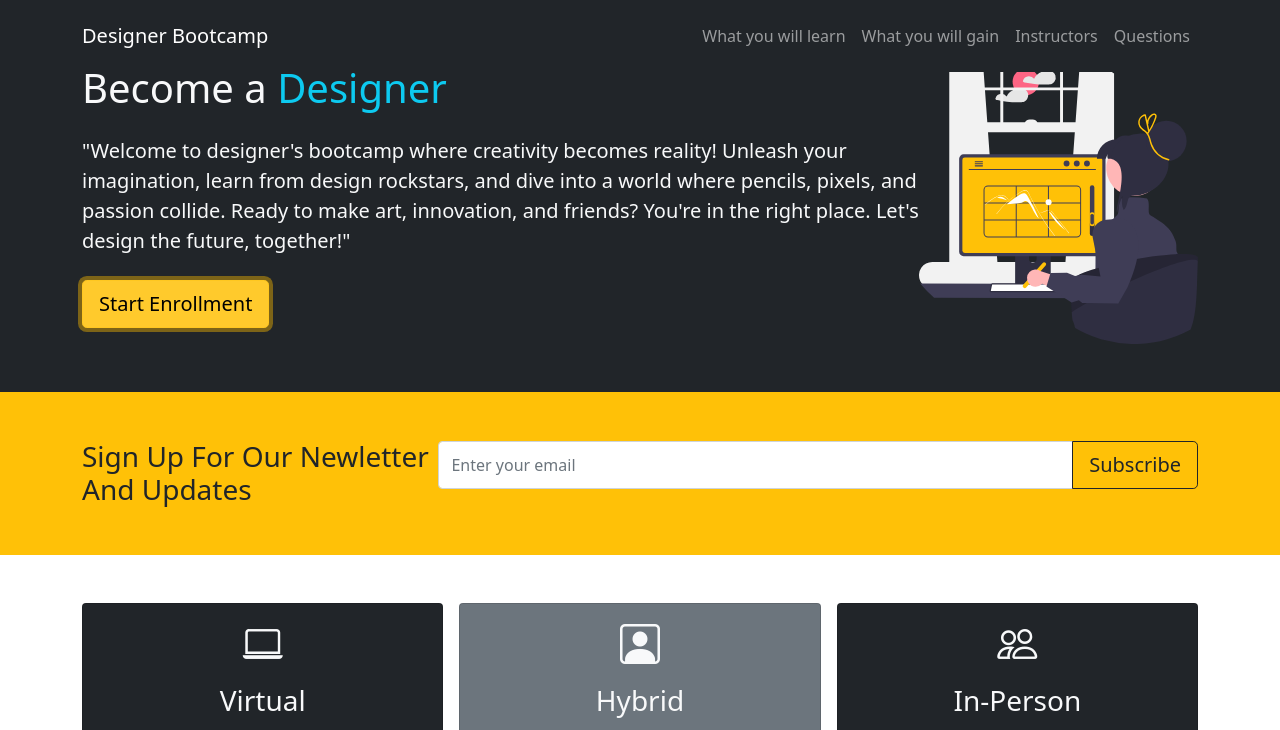
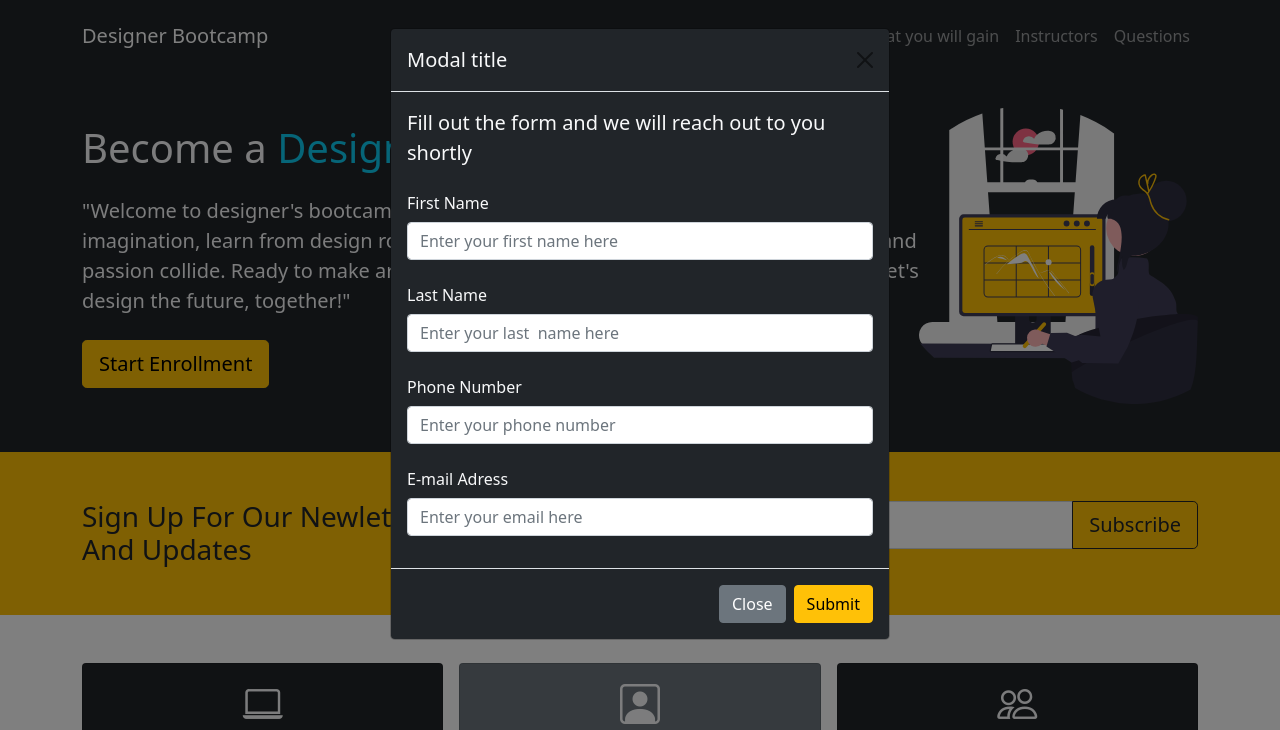
Before and after one commit to ifeomavera/Designerbootcamp.com, a plain HTML site: page index.html in a window 1280 px wide. Both pictures are taken after a click on the button "Start Enrollment". Shown: the top 730 px of the page. Drawn offline with nearby package versions, Linux system fonts and the light colour scheme.

Commit message:
i added a form to start enroll button

```diff
--- a/index.html
+++ b/index.html
@@ -6,7 +6,7 @@
   <title>Bootstrap 5 project by Ezeka Ifeoma </title>
   <!--css links-->
   <link rel="stylesheet" href="https://cdn.jsdelivr.net/npm/bootstrap-icons@1.3.0/font/bootstrap-icons.css">
-  <link rel="stylesheet" href="style.css">
+  <link rel="stylesheet" href="styles.css">
   <link href="https://cdn.jsdelivr.net/npm/bootstrap@5.0.2/dist/css/bootstrap.min.css" rel="stylesheet" integrity="sha384-EVSTQN3/azprG1Anm3QDgpJLIm9Nao0Yz1ztcQTwFspd3yD65VohhpuuCOmLASjC" crossorigin="anonymous">
 </head>
 <body>
@@ -44,7 +44,8 @@
           pixels, and passion collide. Ready to make art, innovation,
           and friends? You're in the right place. Let's design the future, together!"
         </p>
-        <button class="btn btn-warning btn-lg">Start Enrollment</button>
+        <!--Enrollment button-->
+        <button class="btn btn-warning btn-lg" data-bs-toggle="modal" data-bs-target="#enroll">Start Enrollment</button>
       </div>
       <img class="img-fluid w-25 h-auto" src="Images/showcase.svg" alt="">
     </div>
@@ -376,10 +377,59 @@
     <div class="container">
       <p class="lead">Copyright &copy; 2021 Designer Bootcamp </p>
       <a href="#" class="position-absolute bottom-0 end-0 p-5">
-       <i class="bi bi-arrow-up-circle h1"></i>
+       <i class="bi bi-arrow-up-circle h1 "></i>
       </a>
     </div>
   </section>
+<!--Enrollment modal-->
+<!-- Modal -->
+<div class="modal fade" id="enroll" tabindex="-1" aria-labelledby="enrollLabel" aria-hidden="true">
+  <div class="modal-dialog">
+    <div class="modal-content bg-dark">
+      <div class="modal-header">
+        <h5 class="modal-title text-light" id="exampleModalLabel">Modal title</h5>
+        <button type="button" class="btn-close" data-bs-dismiss="modal" aria-label="Close"></button>
+      </div>
+      <div class="modal-body text-light">
+        <p class="lead">Fill out the form and we will reach out to you shortly </p>
+        <form>
+          <!--First entry-->
+          <div class="mb-3">
+            <label for="first-name" class="col-form-label">
+              First Name
+            </label>
+            <input type="text" class="form-control" id="first-name" placeholder="Enter your first name here">
+          </div>
+            <!--Last Name -->
+            <div class="mb-3">
+              <label for="last-name" class="col-form-label">
+               Last Name
+              </label>
+              <input type="text" class="form-control" id="last-name" placeholder="Enter your last  name here">
+            </div>
+              <!--Phone Number-->
+          <div class="mb-3">
+            <label for="number" class="col-form-label">
+              Phone Number
+            </label>
+            <input type="tel" class="form-control" id="number" placeholder="Enter your phone number">
+          </div>
+            <!--Email Adress-->
+            <div class="mb-3">
+              <label for="email" class="col-form-label">
+               E-mail Adress
+              </label>
+              <input type="email" class="form-control" id="email" placeholder="Enter your email here">
+            </div>
+        </form>
+      </div>
+      <div class="modal-footer">
+        <button type="button" class="btn btn-secondary" data-bs-dismiss="modal">Close</button>
+        <button type="button" class="btn btn-warning">Submit</button>
+      </div>
+    </div>
+  </div>
+</div>
 <!--javascript links-->
   <script src="https://cdn.jsdelivr.net/npm/@popperjs/core@2.9.2/dist/umd/popper.min.js" integrity="sha384-IQsoLXl5PILFhosVNubq5LC7Qb9DXgDA9i+tQ8Zj3iwWAwPtgFTxbJ8NT4GN1R8p" crossorigin="anonymous"></script>
 <script src="https://cdn.jsdelivr.net/npm/bootstrap@5.0.2/dist/js/bootstrap.min.js" integrity="sha384-cVKIPhGWiC2Al4u+LWgxfKTRIcfu0JTxR+EQDz/bgldoEyl4H0zUF0QKbrJ0EcQF" crossorigin="anonymous"></script>
```
